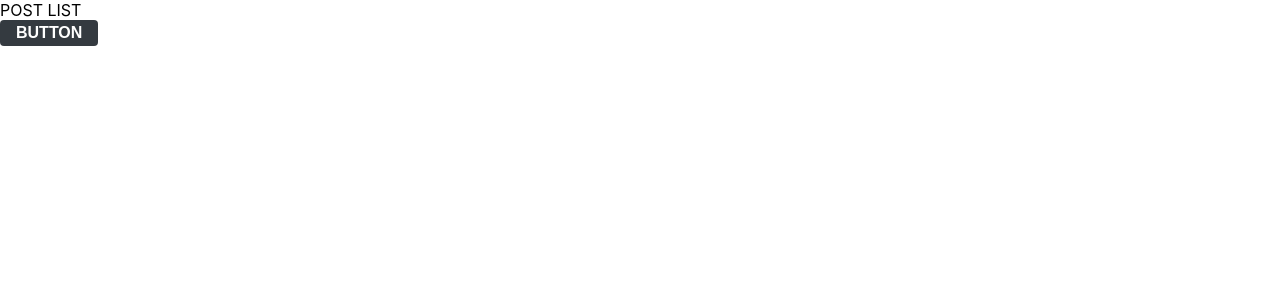
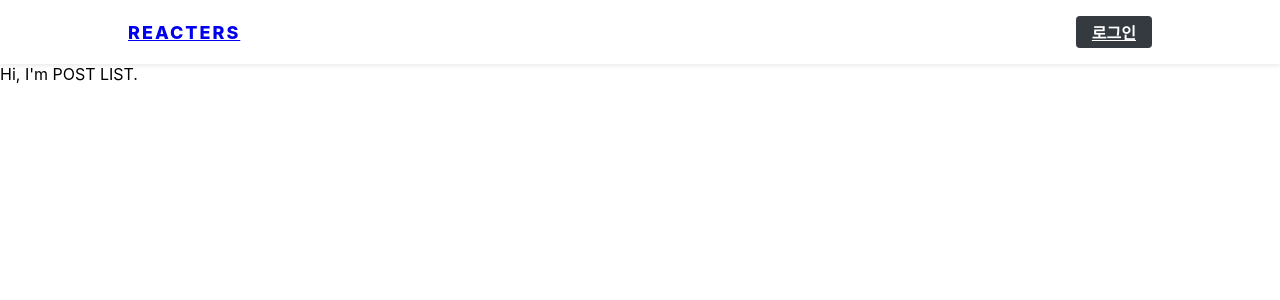
Before and after one commit to leegitb/MyWorldBlog, a React (Create React App) app in the folder my-world-frontend/: page / in a window 1280 px wide. Shown: the top 300 px of the page. Built offline with nearby package versions, Linux system fonts and the light colour scheme.

Commit message:
Add Header Component, Logout API, Login Logic

```diff
--- a/my-world-frontend/src/components/auth/AuthForm.js
+++ b/my-world-frontend/src/components/auth/AuthForm.js
@@ -53,7 +53,14 @@
   register: '회원가입',
 };
 
-const AuthForm = ({ type, form, onChange, onSubmit }) => {
+const ErrorMessage = styled.div`
+  color: red;
+  text-align: center;
+  font-size: 0.875rem;
+  margin-top: 1rem;
+`;
+
+const AuthForm = ({ type, form, onChange, onSubmit, error }) => {
   const text = textMap[type];
   return (
     <AuthFormBlock>
@@ -84,6 +91,7 @@
             value={form.passwordConfirm}
           />
         )}
+        {error && <ErrorMessage>{error}</ErrorMessage>}
         <ButtonwithMarginTop cyan fullWidth style={{ marginTop: '1rem' }}>
           {text}
         </ButtonwithMarginTop>
--- a/my-world-frontend/src/components/common/Buttons.js
+++ b/my-world-frontend/src/components/common/Buttons.js
@@ -1,8 +1,9 @@
 import React from 'react';
 import styled, { css } from 'styled-components';
+import { Link } from 'react-router-dom';
 import palette from '../../lib/styles/palette';
 
-const StyledButton = styled.button`
+const buttonStyle = css`
   border: none;
   border-radius: 4px;
   font-size: 1rem;
@@ -34,7 +35,21 @@
     `}
 `;
 
+const StyledButton = styled.button`
+  ${buttonStyle}
+`;
+
+const StyledLink = styled(Link)`
+  ${buttonStyle}
+`;
+
 // 자동 import 를 위해 Button 컴포넌트에 StyledButton 렌더링.
-const Button = props => <StyledButton {...props} />;
+const Button = props => {
+  return props.to ? (
+    <StyledLink {...props} cyan={props.cyan ? 1 : 0} />
+  ) : (
+    <StyledButton {...props} />
+  );
+};
 
 export default Button;
--- /dev/null
+++ b/my-world-frontend/src/components/common/Header.js
@@ -0,0 +1,64 @@
+import React from 'react';
+import styled from 'styled-components';
+import Responsive from './Responsive';
+import Button from './Buttons';
+import { Link } from 'react-router-dom';
+
+const HeaderBlock = styled.div`
+  position: fixed;
+  width: 100%;
+  background: white;
+  box-shadow: 0px 2px 4px rgba(0, 0, 0, 0.08);
+`;
+
+const Wrapper = styled(Responsive)`
+  height: 4rem;
+  display: flex;
+  align-items: center;
+  justify-content: space-between;
+  .logo {
+    font-size: 1.125rem;
+    font-weight: 800;
+    letter-spacing: 2px;
+  }
+  .right {
+    display: flex;
+    align-items: center;
+  }
+`;
+
+const Spacer = styled.div`
+  height: 4rem;
+`;
+
+const UserInfo = styled.div`
+  font-weight: 800;
+  margin-right: 1rem;
+`;
+
+const Header = ({ user, onLogout }) => {
+  return (
+    <>
+      <HeaderBlock>
+        <Wrapper>
+          <Link to="/" className="logo">
+            REACTERS
+          </Link>
+          {user ? (
+            <div className="right">
+              <UserInfo>{user.username}</UserInfo>
+              <Button onClick={onLogout}>로그아웃</Button>
+            </div>
+          ) : (
+            <div className="right">
+              <Button to="/login">로그인</Button>
+            </div>
+          )}
+        </Wrapper>
+      </HeaderBlock>
+      <Spacer />
+    </>
+  );
+};
+
+export default Header;
--- /dev/null
+++ b/my-world-frontend/src/components/common/Responsive.js
@@ -0,0 +1,22 @@
+import React from 'react';
+import styled from 'styled-components';
+
+const ResponsiveBlock = styled.div`
+  padding-left: 1rem;
+  padding-right: 1rem;
+  width: 1024px;
+  margin: 0 auto;
+
+  @media (max-width: 1024px) {
+    width: 768px;
+  }
+  @media (max-width: 768px) {
+    width: 100%;
+  }
+`;
+
+const Responsive = ({ children, ...rest }) => {
+  return <ResponsiveBlock {...rest}>{children}</ResponsiveBlock>;
+};
+
+export default Responsive;
--- a/my-world-frontend/src/containers/auth/LoginForm.js
+++ b/my-world-frontend/src/containers/auth/LoginForm.js
@@ -1,4 +1,4 @@
-import React, { useEffect } from 'react';
+import React, { useEffect, useState } from 'react';
 import { useDispatch, useSelector } from 'react-redux';
 import { changeField, initializeForm, login } from '../../modules/auth';
 import AuthForm from '../../components/auth/AuthForm';
@@ -6,6 +6,7 @@
 import { withRouter } from 'react-router-dom';
 
 const LoginForm = ({ history }) => {
+  const [error, setError] = useState(null);
   const dispatch = useDispatch();
   const { form, auth, authError, user } = useSelector(({ auth, user }) => ({
     form: auth.login,
@@ -41,6 +42,7 @@
     if (authError) {
       console.log('오류 발생');
       console.log(authError);
+      setError('로그인 실패');
       return;
     }
     if (auth) {
@@ -53,6 +55,11 @@
   useEffect(() => {
     if (user) {
       history.push('/'); // 홈 화면으로 이동
+      try {
+        localStorage.setItem('user', JSON.stringify(user));
+      } catch (e) {
+        console.log('localStorage is not working.');
+      }
     }
   }, [history, user]);
 
@@ -62,6 +69,7 @@
       form={form}
       onChange={onChange}
       onSubmit={onSubmit}
+      error={error}
     />
   );
 };
--- a/my-world-frontend/src/containers/auth/RegisterForm.js
+++ b/my-world-frontend/src/containers/auth/RegisterForm.js
@@ -1,4 +1,4 @@
-import React, { useEffect } from 'react';
+import React, { useEffect, useState } from 'react';
 import { useDispatch, useSelector } from 'react-redux';
 import { changeField, initializeForm, register } from '../../modules/auth';
 import AuthForm from '../../components/auth/AuthForm';
@@ -6,6 +6,7 @@
 import { withRouter } from 'react-router-dom';
 
 const RegisterForm = ({ history }) => {
+  const [error, setError] = useState(null);
   const dispatch = useDispatch();
   const { form, auth, authError, user } = useSelector(({ auth, user }) => ({
     form: auth.register,
@@ -29,8 +30,16 @@
   const onSubmit = e => {
     e.preventDefault();
     const { username, password, passwordConfirm } = form;
+    // 하나라도 비어있다면
+    if ([username, password, passwordConfirm].includes('')) {
+      setError('빈 칸을 모두 입력하세요.');
+      return;
+    }
+    // 비밀번호가 일치하지 않는다면
     if (password !== passwordConfirm) {
-      // TODO: 오류 처리
+      setError('비밀번호가 일치하지 않습니다.');
+      changeField({ form: 'register', key: 'password', value: '' });
+      changeField({ form: 'register', key: 'passwordConfirm', value: '' });
       return;
     }
     dispatch(register({ username, password }));
@@ -44,8 +53,13 @@
   // 회원가입 성공 / 실패 처리
   useEffect(() => {
     if (authError) {
-      console.log('오류 발생');
-      console.log(authError);
+      // 계정명이 이미 존재할 때
+      if (authError.response.status === 409) {
+        setError('이미 존재하는 계정명입니다.');
+        return;
+      }
+      // 그 외 기타 이유
+      setError('회원가입 실패');
       return;
     }
     if (auth) {
@@ -59,6 +73,11 @@
   useEffect(() => {
     if (user) {
       history.push('/'); // 홈 화면으로 이동
+      try {
+        localStorage.setItem('user', JSON.stringify(user));
+      } catch (e) {
+        console.log('localStorage is not working.');
+      }
     }
   }, [history, user]);
 
@@ -68,6 +87,7 @@
       form={form}
       onChange={onChange}
       onSubmit={onSubmit}
+      error={error}
     />
   );
 };
--- /dev/null
+++ b/my-world-frontend/src/containers/common/HeaderContainer.js
@@ -0,0 +1,15 @@
+import React from 'react';
+import { useSelector, useDispatch } from 'react-redux';
+import Header from '../../components/common/Header';
+import { logout } from '../../modules/user';
+
+const HeaderContainer = () => {
+  const { user } = useSelector(({ user }) => ({ user: user.user }));
+  const dispatch = useDispatch();
+  const onLogout = () => {
+    dispatch(logout());
+  };
+  return <Header user={user} onLogout={onLogout} />;
+};
+
+export default HeaderContainer;
--- a/my-world-frontend/src/index.js
+++ b/my-world-frontend/src/index.js
@@ -9,13 +9,27 @@
 import { composeWithDevTools } from 'redux-devtools-extension';
 import createSagaMiddleware from 'redux-saga';
 import rootReducer, { rootSaga } from './modules';
+import { tempSetUser, check } from './modules/user';
 
 const sagaMiddleware = createSagaMiddleware();
 const store = createStore(
   rootReducer,
   composeWithDevTools(applyMiddleware(sagaMiddleware)),
 );
+
+function loadUser() {
+  try {
+    const user = localStorage.getItem('user');
+    if (!user) return;
+    store.dispatch(tempSetUser(user));
+    store.dispatch(check());
+  } catch (e) {
+    console.log('localStorage is not working.');
+  }
+}
+
 sagaMiddleware.run(rootSaga);
+loadUser();
 
 ReactDOM.render(
   <Provider store={store}>
--- a/my-world-frontend/src/lib/api/auth.js
+++ b/my-world-frontend/src/lib/api/auth.js
@@ -4,8 +4,16 @@
  * auth api
  */
 
+// 로그인
 export const login = ({ username, password }) =>
   client.post('/api/auth/login', { username, password });
+
+// 회원가입
 export const register = ({ username, password }) =>
   client.post('/api/auth/register', { username, password });
+
+// 로그인 상태 확인
 export const check = () => client.get('/api/auth/check');
+
+// 로그아웃
+export const logout = () => client.post('/api/auth/logout');
--- a/my-world-frontend/src/modules/user.js
+++ b/my-world-frontend/src/modules/user.js
@@ -1,5 +1,5 @@
 import { createAction, handleAction, handleActions } from 'redux-actions';
-import { takeLatest } from 'redux-saga/effects';
+import { takeLatest, call } from 'redux-saga/effects';
 import * as authAPI from '../lib/api/auth';
 import createRequestSaga, {
   createRequestActionTypes,
@@ -10,13 +10,35 @@
 const [CHECK, CHECK_SUCCESS, CHECK_FAILURE] = createRequestActionTypes(
   'user/CHECK',
 );
+const LOGOUT = 'user/LOGOUT';
 
 export const tempSetUser = createAction(TEMP_SET_USER, user => user);
 export const check = createAction(CHECK);
+export const logout = createAction(LOGOUT);
 
 const checkSaga = createRequestSaga(CHECK, authAPI.check);
+
+function checkFailureSaga() {
+  try {
+    localStorage.removeItem('user');
+  } catch (e) {
+    console.log('localStorage is not working.');
+  }
+}
+
+export function* logoutSaga() {
+  try {
+    yield call(authAPI.logout); // logout API 호출
+    localStorage.removeItem('user'); // localStorage에서 user 제거
+  } catch (e) {
+    console.log(e);
+  }
+}
+
 export function* userSaga() {
   yield takeLatest(CHECK, checkSaga);
+  yield takeLatest(CHECK_FAILURE, checkFailureSaga);
+  yield takeLatest(LOGOUT, logoutSaga);
 }
 
 const initialState = {
@@ -40,6 +62,10 @@
       user: null,
       checkError: error,
     }),
+    [LOGOUT]: state => ({
+      ...state,
+      user: null,
+    }),
   },
   initialState,
 );
--- a/my-world-frontend/src/pages/PostListPage.js
+++ b/my-world-frontend/src/pages/PostListPage.js
@@ -1,14 +1,12 @@
 import React from 'react';
-import Button from '../components/common/Buttons';
+import HeaderContainer from '../containers/common/HeaderContainer';
 
 const PostListPage = () => {
   return (
-    <React.Fragment>
-      <div>POST LIST</div>
-      <div>
-        <Button>BUTTON</Button>
-      </div>
-    </React.Fragment>
+    <>
+      <HeaderContainer />
+      <div>Hi, I'm POST LIST.</div>
+    </>
   );
 };
 
```
